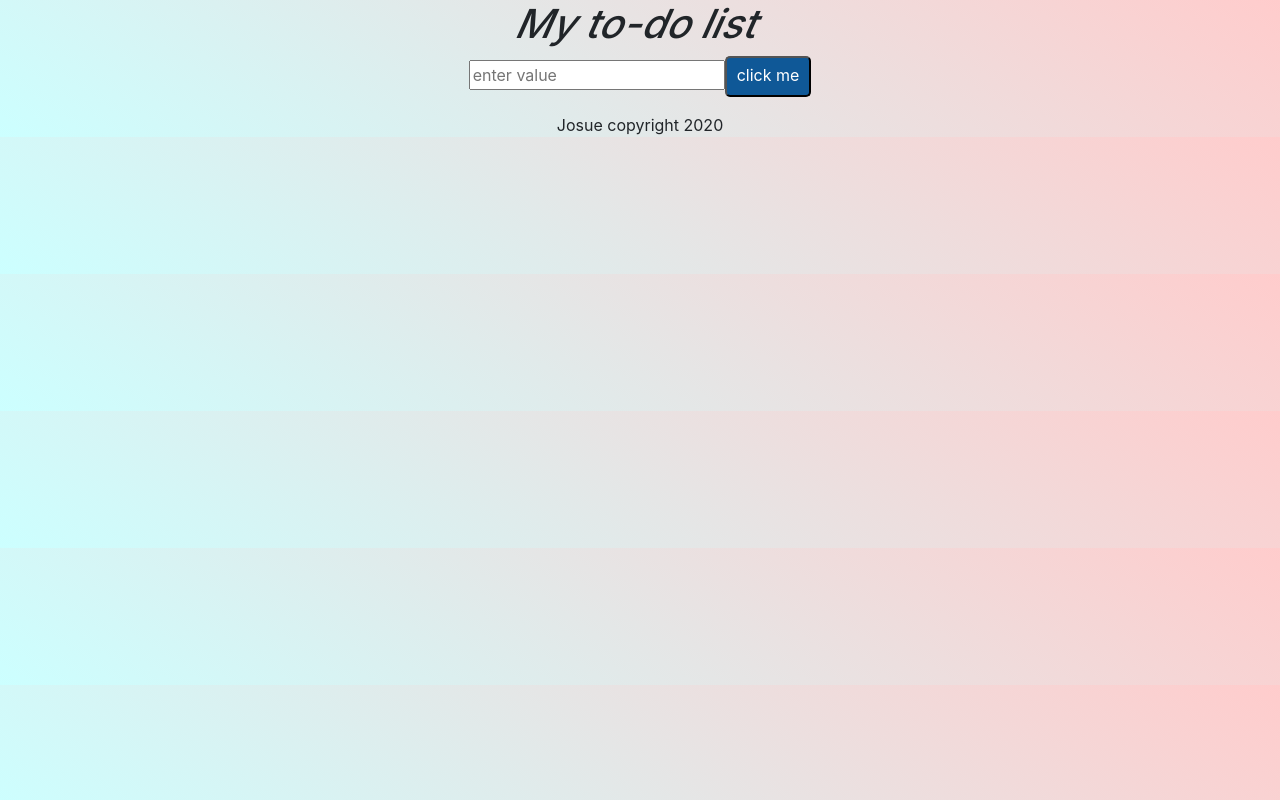
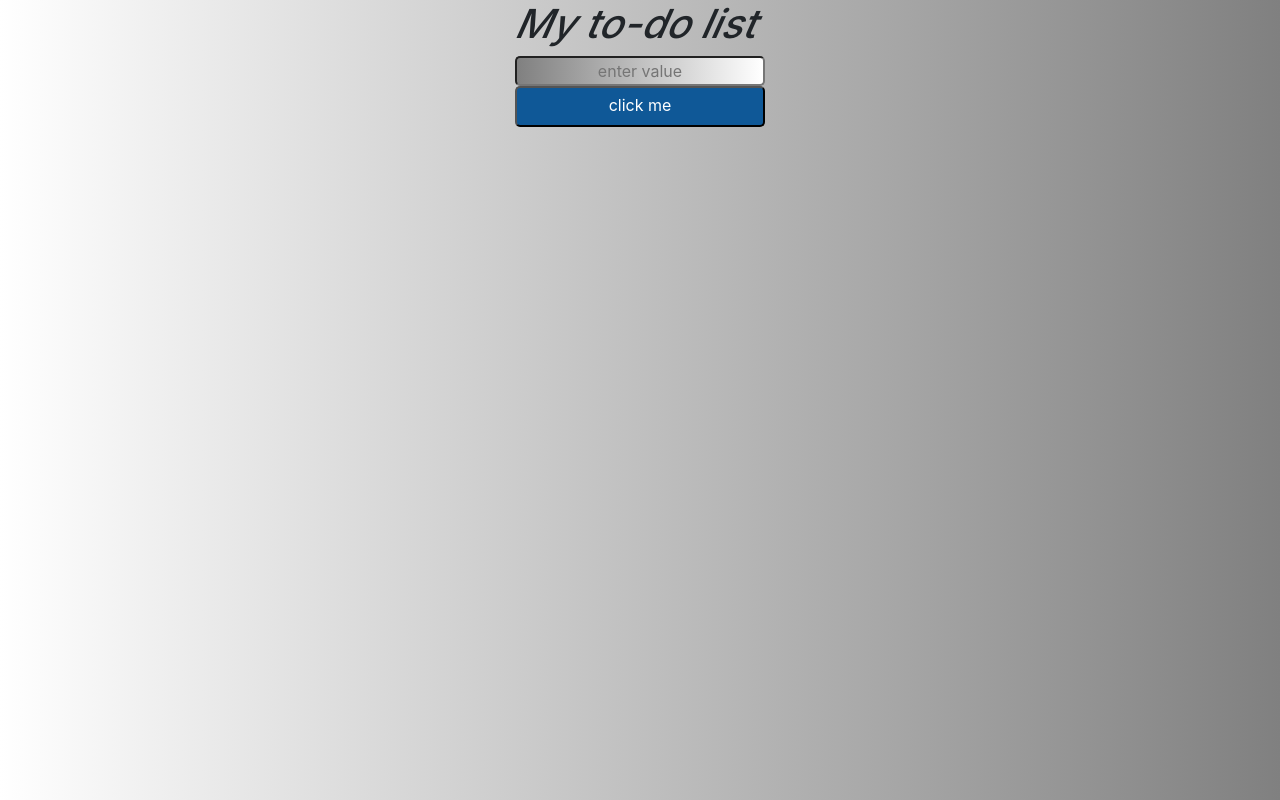
Before and after one commit to josueJURE/ReactToDoList, a React (Create React App) app: page / in a window 1280 px wide. Shown: the top 800 px of the page. Built offline with nearby package versions, Linux system fonts and the light colour scheme.

Commit message:
put footer element all the way down to the  button, change button postion and width

```diff
--- a/src/components/App.jsx
+++ b/src/components/App.jsx
@@ -7,7 +7,7 @@ function App() {
 
   const [item, setItem] = useState("");
   const [element, setElement] = useState([])
-  var day = new Date().getFullYear()
+  const day = new Date().getFullYear()
 
   function handleChange(event) {
     var newValue = event.target.value;
@@ -42,6 +42,7 @@ function App() {
     <div className="app-text-font">
     <h1>My to-do list</h1>
     <input className="app-text-font" value={item} onChange={handleChange} placeholder="enter value"></input>
+    <br/>
     <button className="app-text-font"
 
     onClick={handleClick}
--- a/src/index.css
+++ b/src/index.css
@@ -1,8 +1,22 @@
+/* : root {
+  --gradient: linear-gradient(
+    45deg,
+    #845ec2,
+    #d65db1,
+    #ff6f91,
+    #ff9671,
+    #ffc75f,
+    #f9f871
+    )
+} */
+
+
 body {
 /* background-image: url("./img/images.jpeg"); */
 
 /* background-color: rgba(45, 45, 45, 0.1); */
-background: linear-gradient(35deg, #CCFFFF, #FFCCCC);
+background: linear-gradient(to left, grey, white);
+
 text-align: center;
 
 }
@@ -18,7 +32,8 @@ text-align: center;
 
 
 li {
-  transform: skewX(-24deg);
+
+  transform: skewX(-10deg);
   width: 145px;
   height: 50px;
   border: 1px solid #ccc;
@@ -34,6 +49,8 @@ button {
   color: white;
   background-color: #0F5897;
   padding: 5px 10px 8px 10px;
+  width: 250px;
+
 }
 button:hover {
   animation-name: background-color;
@@ -47,7 +64,21 @@ button:hover {
   }
 }
 
+footer {
+  margin-top: 90%;
+}
+
 h1 {
   transform: skewX(-24deg);
+}
+
+input {
+  width: 250px;
+  border-radius: 5px;
 
 }
+
+[placeholder="enter value"] {
+  text-align: center;
+  background-image: linear-gradient(to right, gray, white);
+}
```
Also changed, not shown: src/components/ToDoItems.jsx (line endings or trailing spaces).
